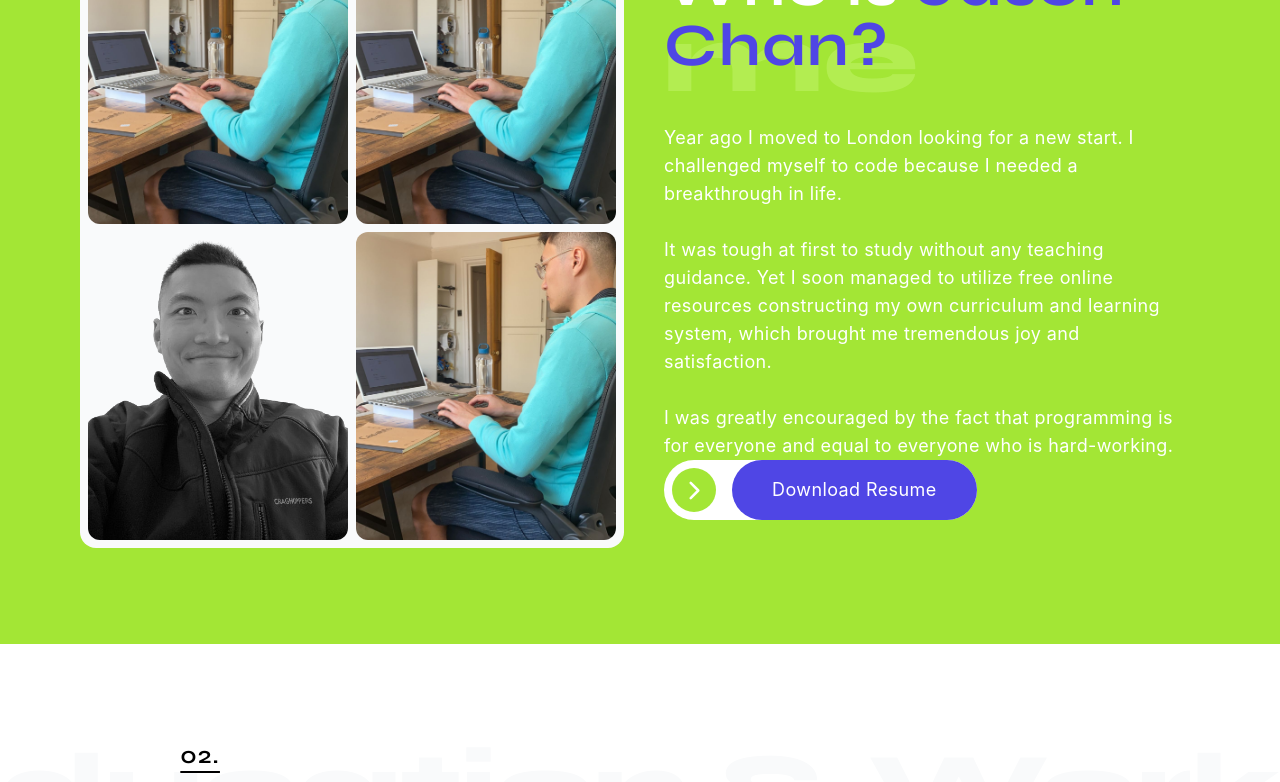
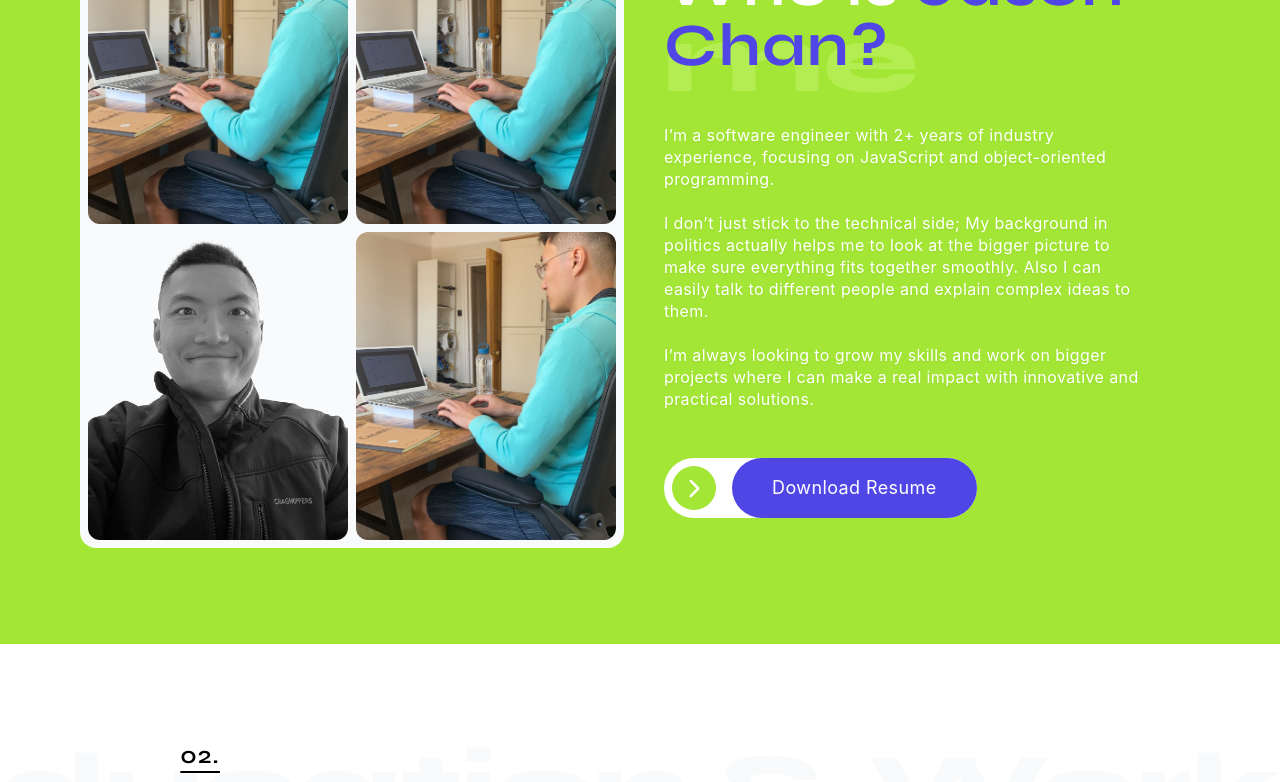
Before and after one commit to jasonchanhk/jasonchanwebsite, a Next.js app: page / in a window 1280 px wide. Shown: the part 1220-2002 px from the top of the page. Built offline with nearby package versions, Linux system fonts and the light colour scheme.

Commit message:
update about me text, contact invite text, and new resume

```diff
--- a/components/about.tsx
+++ b/components/about.tsx
@@ -6,12 +6,12 @@ import RedirectButton from "./redirectButton";
 
 const SelfIntroduction = () => {
     return (
-        <div>
-            Year ago I moved to London looking for a new start. I challenged myself to code because I needed a breakthrough in life.
-            <br /><br />
-            It was tough at first to study without any teaching guidance. Yet I soon managed to utilize free online resources constructing my own curriculum and learning system, which brought me tremendous joy and satisfaction.
-            <br /><br />
-            I was greatly encouraged by the fact that programming is for everyone and equal to everyone who is hard-working.
+        <div className="drop-shadow-sm pr-12 text-base leading-snug mb-12">
+            <p className="">I’m a software engineer with 2+ years of industry experience, focusing on JavaScript and object-oriented programming. </p>
+            <br />
+            <p>I don’t just stick to the technical side; My background in politics actually helps me to look at the bigger picture to make sure everything fits together smoothly. Also I can easily talk to different people and explain complex ideas to them.</p>
+            <br />
+            <p>I’m always looking to grow my skills and work on bigger projects where I can make a real impact with innovative and practical solutions.</p>
         </div>
     )
 }
@@ -78,8 +78,8 @@ const About = () => {
                 <div className='flex-1 text-white text-lg p-2'>
                     <AboutTitle />
                     <SelfIntroduction />
-                    <RedirectButton coloured={false}>
-                        <a href='Jason Chan Resume.pdf'>Download Resume</a>
+                    <RedirectButton coloured={false} className="">
+                        <a href="Jason Chan Resume 2024.pdf" target="_blank" rel="noreferrer">Download Resume</a>
                     </RedirectButton>
                 </div>
                 {/* <div className='flex flex-col text-base font-light py-4 md:py-0 gap-4 text-amber-50 md:self-end md:pr-10 bg-white'>
--- a/components/contact.tsx
+++ b/components/contact.tsx
@@ -31,7 +31,7 @@ const Contact = () => {
 const Invitation = () => {
     return (
         <div>
-            Year ago I moved to London looking for a new start. I challenged myself to code because I needed a breakthrough in life.
+            Whether it's a new project, a brainstorming session, or just to chat, I'm all ears and interested. Let's create something awesome together. Look forward to hear from you!
         </div>
     )
 }
```
Also changed, not shown: 2 other files (tests, documents, lock files or other folders).
